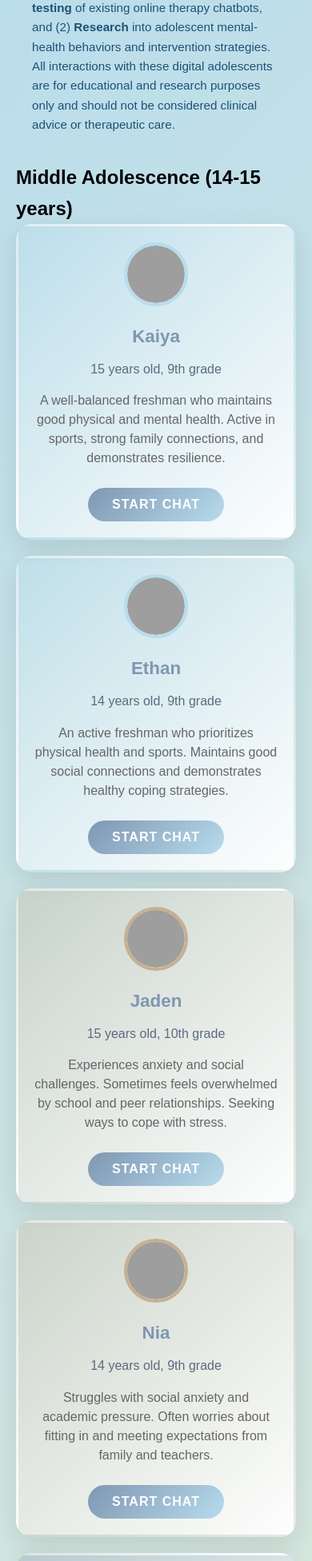
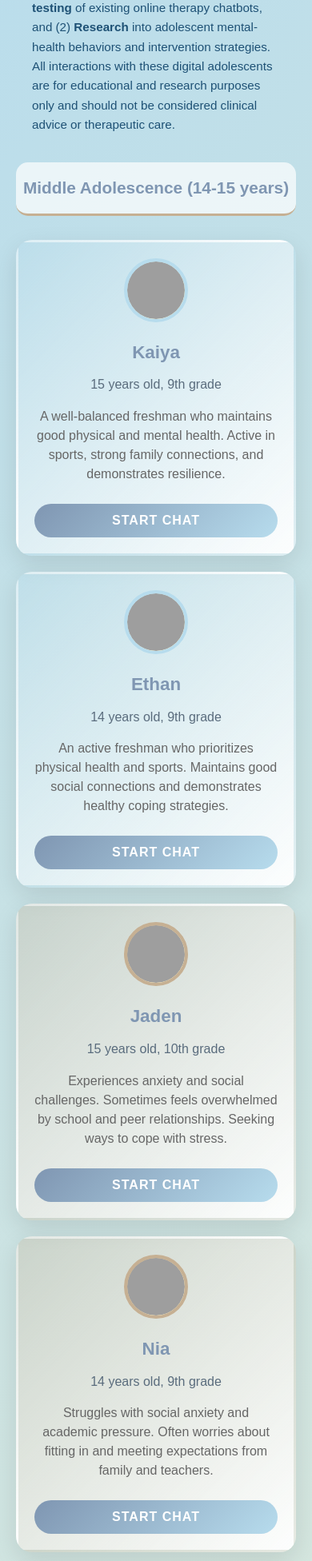
Before and after one commit to Adaptivedesign-AI/rag-chat-adolescents, a Flask app: page / in a window 390 px wide. Shown: the part 327-2279 px from the top of the page at 80% size. Run offline with Flask 3, Linux system fonts and the light colour scheme; grey boxes are pictures that could not be loaded.

Commit message:
Update style.css

```diff
--- a/static/css/style.css
+++ b/static/css/style.css
@@ -55,11 +55,28 @@ body {
     font-weight: bold;
 }
 
+/* Age Group Sections */
+.age-group-section {
+    width: 100%;
+    max-width: 1200px;
+    margin-bottom: 50px;
+}
+
+.age-group-title {
+    text-align: center;
+    font-size: 2rem;
+    color: #7F96B2;
+    margin-bottom: 30px;
+    padding: 15px 0;
+    border-bottom: 3px solid #C6B093;
+    background: rgba(255, 255, 255, 0.7);
+    border-radius: 15px;
+}
+
 .twins-container {
     display: grid;
     grid-template-columns: repeat(auto-fit, minmax(300px, 1fr));
     gap: 30px;
-    max-width: 1200px;
     width: 100%;
 }
 
@@ -74,6 +91,10 @@ body {
     cursor: pointer;
     position: relative;
     overflow: hidden;
+    min-height: 350px;
+    display: flex;
+    flex-direction: column;
+    justify-content: space-between;
 }
 
 .twin-card::before {
@@ -125,6 +146,8 @@ body {
     overflow: hidden;
     background-size: cover;
     background-position: center;
+    color: #7F96B2;
+    font-weight: bold;
 }
 
 .avatar img {
@@ -167,7 +190,9 @@ body {
     color: #666;
     line-height: 1.5;
     margin-bottom: 25px;
-    min-height: 50px;
+    flex-grow: 1;
+    display: flex;
+    align-items: center;
 }
 
 .start-chat-btn {
@@ -585,6 +638,17 @@ input:checked + .slider:before {
 }
 
 /* ===== RESPONSIVE DESIGN ===== */
+@media (max-width: 1024px) {
+    .twins-container {
+        grid-template-columns: repeat(2, 1fr);
+        gap: 20px;
+    }
+
+    .age-group-title {
+        font-size: 1.5rem;
+    }
+}
+
 @media (max-width: 768px) {
     .header h1 {
         font-size: 2rem;
@@ -597,6 +661,7 @@ input:checked + .slider:before {
 
     .twin-card {
         padding: 20px;
+        min-height: 300px;
     }
 
     .chat-page {
@@ -645,6 +711,10 @@ input:checked + .slider:before {
     .chat-input {
         font-size: 0.9rem;
     }
+
+    .age-group-title {
+        font-size: 1.3rem;
+    }
 }
 
 /* ===== UTILITY CLASSES ===== */
```
Also changed, not shown: other parts of static/css/style.css (+31 -2 lines).
